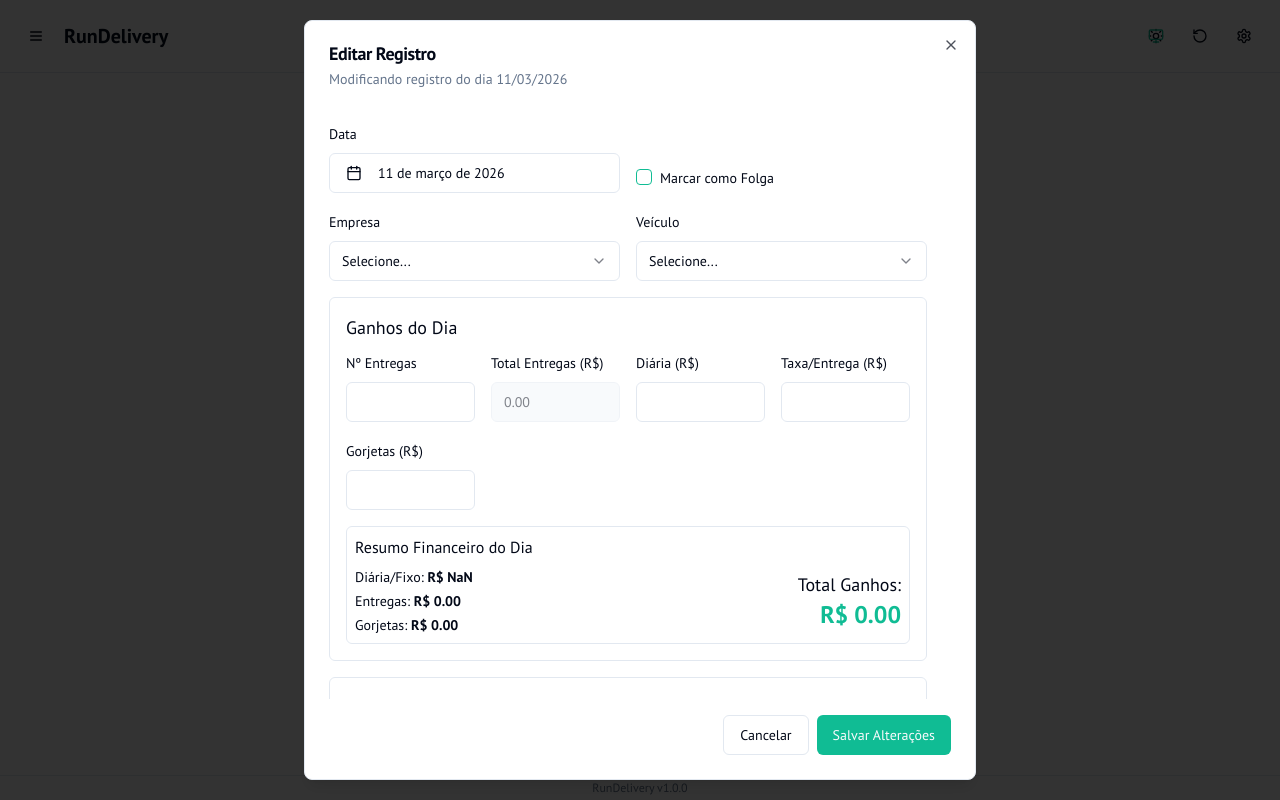
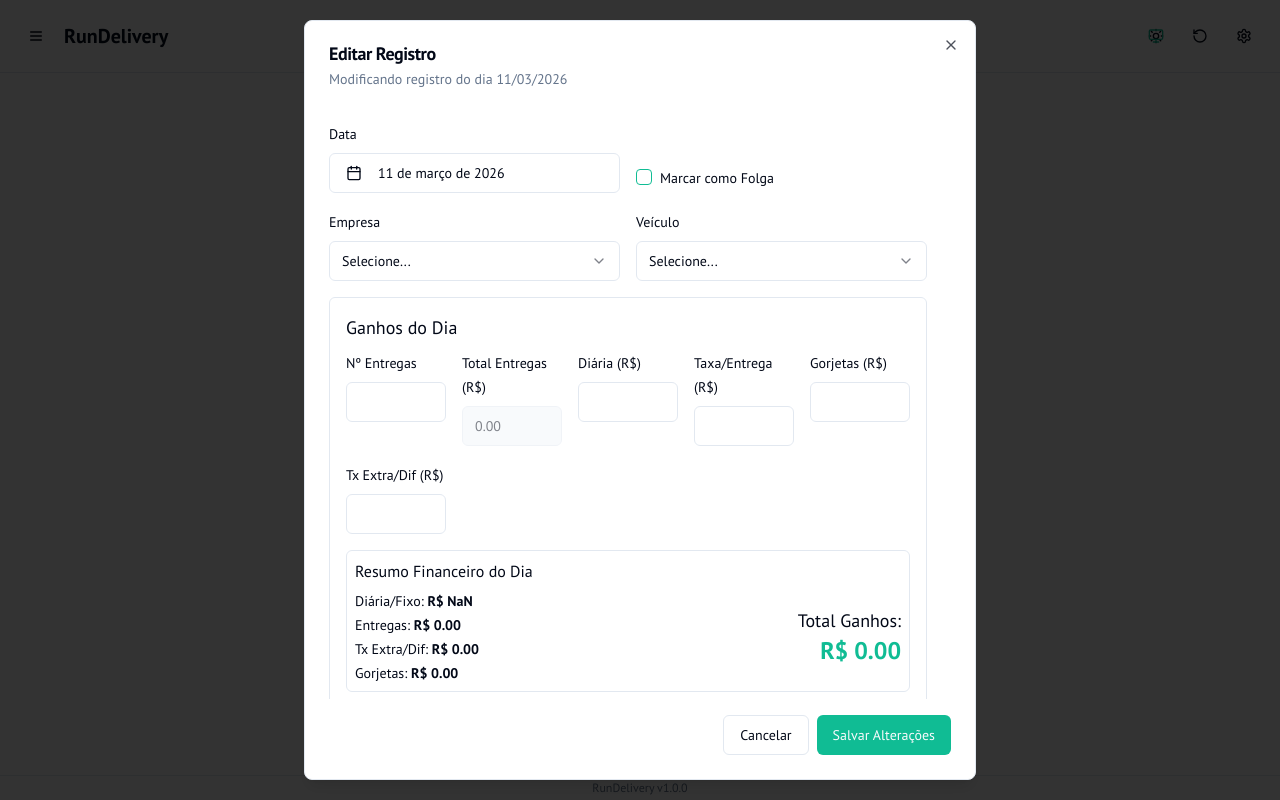
Before and after one commit to chwpym/new-run-delivery, a Next.js app: page /rastreador in a window 1280 px wide. Both pictures are taken after a click on the button "Encerrar Dia e Registrar". Built offline with nearby package versions, Linux system fonts and the light colour scheme.

Commit message:
feat: add extra fee field to daily entry for variable delivery prices

```diff
--- a/src/components/add-entry-modal.tsx
+++ b/src/components/add-entry-modal.tsx
@@ -35,6 +35,7 @@ export function AddEntryModal({ isOpen, onClose, onSave, entryToEdit, companies,
   const [dailyRate, setDailyRate] = useState('0');
   const [deliveryFee, setDeliveryFee] = useState('0');
   const [tips, setTips] = useState('0');
+  const [extraFee, setExtraFee] = useState('0');
   const [startKm, setStartKm] = useState('0');
   const [endKm, setEndKm] = useState('0');
   const [selectedCompany, setSelectedCompany] = useState<Company | null>(null);
@@ -50,8 +51,9 @@ export function AddEntryModal({ isOpen, onClose, onSave, entryToEdit, companies,
     if (isDayOff) return 0;
     const rate = parseFloat(dailyRate) || 0;
     const tipValue = parseFloat(tips) || 0;
-    return rate + totalFromDeliveries + tipValue;
-  }, [dailyRate, totalFromDeliveries, tips, isDayOff]);
+    const extraValue = parseFloat(extraFee) || 0;
+    return rate + totalFromDeliveries + tipValue + extraValue;
+  }, [dailyRate, totalFromDeliveries, tips, extraFee, isDayOff]);
 
   const kmDriven = useMemo(() => {
     const start = parseFloat(startKm) || 0;
@@ -73,6 +75,7 @@ export function AddEntryModal({ isOpen, onClose, onSave, entryToEdit, companies,
             setDailyRate(String(entryToEdit.dailyRate || ''));
             setDeliveryFee(String(entryToEdit.deliveryFee || ''));
             setTips(String(entryToEdit.tips || ''));
+            setExtraFee(String(entryToEdit.extraFee || ''));
             setStartKm(String(entryToEdit.startKm || ''));
             setEndKm(String(entryToEdit.endKm || ''));
         } else {
@@ -84,6 +87,7 @@ export function AddEntryModal({ isOpen, onClose, onSave, entryToEdit, companies,
             setCompanyId(companies.length > 0 ? companies[0].id : undefined);
             setVehicleId(vehicles.length > 0 ? vehicles[0].id : undefined);
             setTips('');
+            setExtraFee('');
             setEndKm('');
 
             // Tenta buscar o KM final do dia anterior
@@ -111,6 +115,7 @@ export function AddEntryModal({ isOpen, onClose, onSave, entryToEdit, companies,
       setDailyRate('0');
       setDeliveryFee('0');
       setTips('0');
+      setExtraFee('0');
       setSelectedCompany(null);
     }
   }, [isDayOff]);
@@ -149,6 +154,7 @@ export function AddEntryModal({ isOpen, onClose, onSave, entryToEdit, companies,
       dailyRate: isDayOff ? 0 : parseFloat(dailyRate) || 0,
       deliveryFee: isDayOff ? 0 : parseFloat(deliveryFee) || 0,
       tips: isDayOff ? 0 : parseFloat(tips) || 0,
+      extraFee: isDayOff ? 0 : parseFloat(extraFee) || 0,
       startKm: parseFloat(startKm) || 0,
       endKm: parseFloat(endKm) || 0,
       totalFromDeliveries,
@@ -204,7 +210,7 @@ export function AddEntryModal({ isOpen, onClose, onSave, entryToEdit, companies,
             {/* Ganhos */}
             <div className='p-4 border rounded-md'>
               <h3 className="text-lg font-medium mb-2">Ganhos do Dia</h3>
-              <div className="grid grid-cols-2 lg:grid-cols-4 gap-4">
+              <div className="grid grid-cols-2 lg:grid-cols-5 gap-4">
                 <div className="space-y-2">
                   <Label htmlFor="deliveriesCount">Nº Entregas</Label>
                   <Input id="deliveriesCount" type="number" value={deliveriesCount} onChange={e => setDeliveriesCount(e.target.value)} disabled={isDayOff} />
@@ -225,6 +231,10 @@ export function AddEntryModal({ isOpen, onClose, onSave, entryToEdit, companies,
                   <Label htmlFor="tips">Gorjetas (R$)</Label>
                   <Input id="tips" type="number" value={tips} onChange={e => setTips(e.target.value)} disabled={isDayOff} />
                 </div>
+                <div className="space-y-2">
+                  <Label htmlFor="extraFee">Tx Extra/Dif (R$)</Label>
+                  <Input id="extraFee" type="number" value={extraFee} onChange={e => setExtraFee(e.target.value)} disabled={isDayOff} />
+                </div>
               </div>
               <div className='mt-4 p-2 border rounded-md'>
                 <h4 className="text-md font-medium mb-2">Resumo Financeiro do Dia</h4>
@@ -232,6 +242,7 @@ export function AddEntryModal({ isOpen, onClose, onSave, entryToEdit, companies,
                     <div className="space-y-1">
                         <p>Diária/Fixo: <span className='font-bold'>R$ {parseFloat(dailyRate).toFixed(2)}</span></p>
                         <p>Entregas: <span className='font-bold'>R$ {totalFromDeliveries.toFixed(2)}</span></p>
+                        <p>Tx Extra/Dif: <span className='font-bold'>R$ {parseFloat(extraFee || '0').toFixed(2)}</span></p>
                         <p>Gorjetas: <span className='font-bold'>R$ {parseFloat(tips || '0').toFixed(2)}</span></p>
                     </div>
                     <div className="flex flex-col items-end justify-center">
--- a/src/types/dailyEntry.ts
+++ b/src/types/dailyEntry.ts
@@ -10,7 +10,8 @@ export type DailyEntry = {
   deliveryFee?: number; // Valor por entrega no dia
   totalFromDeliveries?: number; // Ganhos totais das entregas
   tips?: number; // Gorjetas
-  totalEarned?: number; // Ganho total do dia (diária + entregas + gorjetas)
+  extraFee?: number; // Valor extra (diferença de entregas, bônus, etc)
+  totalEarned?: number; // Ganho total do dia (diária + entregas + extra + gorjetas)
   startKm?: number;
   endKm?: number;
   kmDriven?: number;
```
